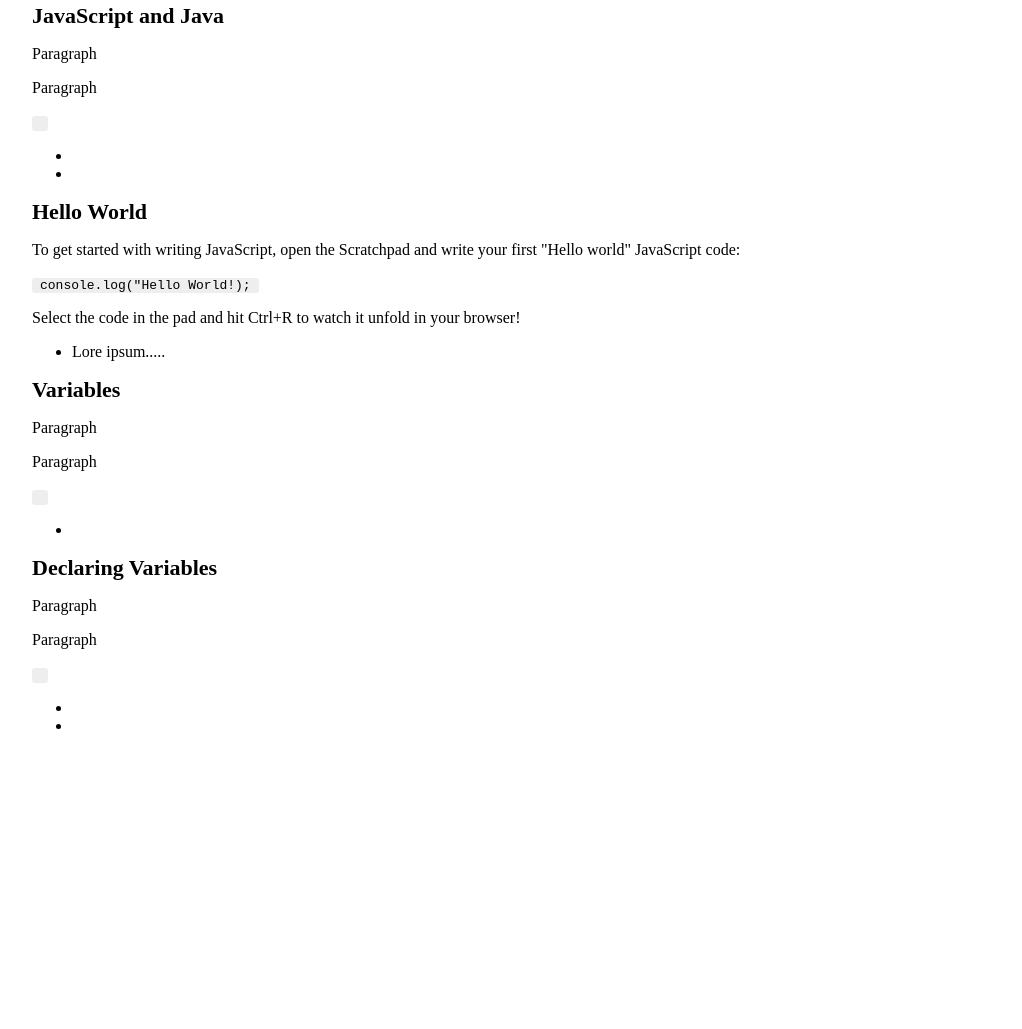
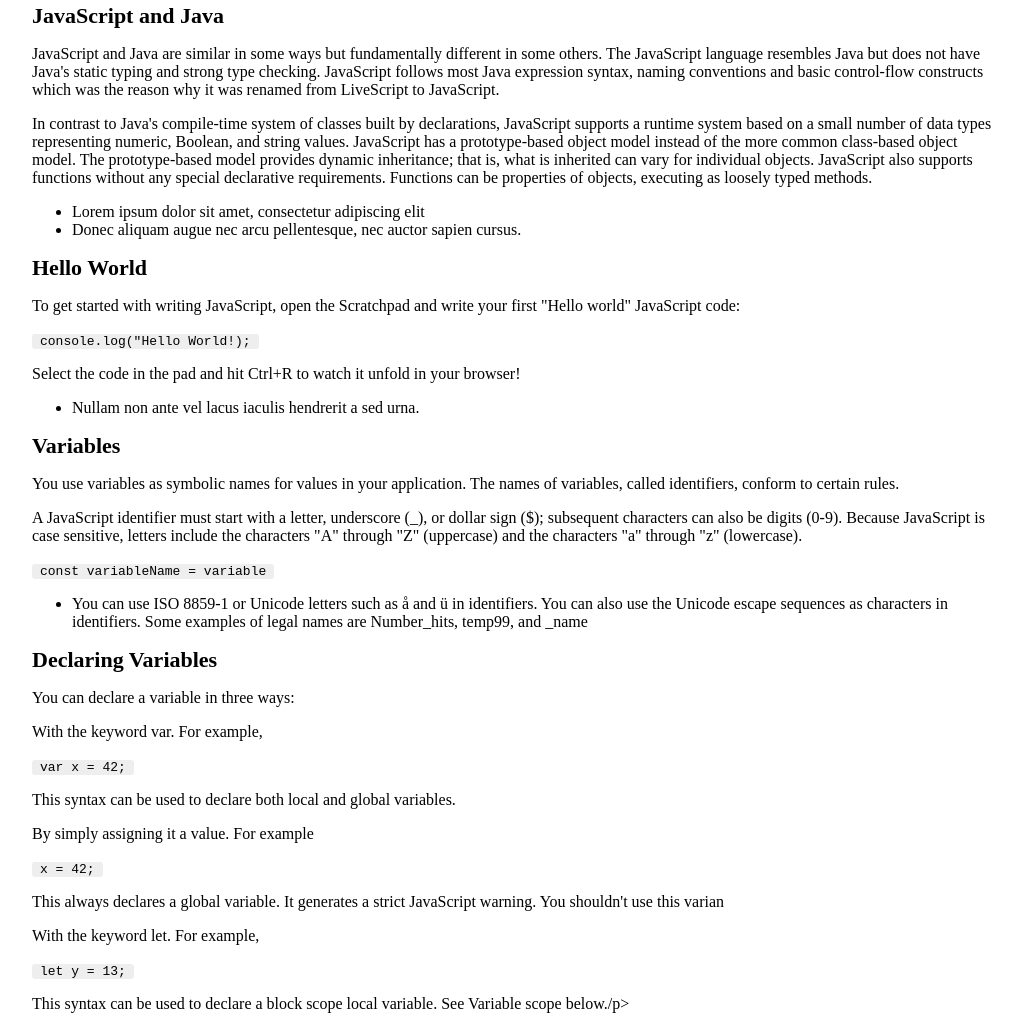
Before and after one commit to anetSzajo/technical-documentation-page, a plain HTML site: page index.html in a window 1280 px wide. Shown: the part 477-1506 px from the top of the page, without its empty margins (128-1150 px from the left). Before the commit the page ends 1228 px from the top, so only its background shows below. Drawn offline with Linux system fonts and the light colour scheme.

Commit message:
add page content

```diff
--- a/index.html
+++ b/index.html
@@ -33,44 +33,54 @@
                 <a class="anchor" id="javaScript_and_java"></a>
                 <section id="javaScript_and_java" class="main-section">
                     <header>JavaScript and Java</header>
-                    <p>Paragraph</p>
-                    <p>Paragraph</p>
-                    <code></code>
+                    <article>
+                        <p>JavaScript and Java are similar in some ways but fundamentally different in some others. The JavaScript language resembles Java but does not have Java's static typing and strong type checking. JavaScript follows most Java expression syntax, naming conventions and basic control-flow constructs which was the reason why it was renamed from LiveScript to JavaScript.</p>
+                        <p>In contrast to Java's compile-time system of classes built by declarations, JavaScript supports a runtime system based on a small number of data types representing numeric, Boolean, and string values. JavaScript has a prototype-based object model instead of the more common class-based object model. The prototype-based model provides dynamic inheritance; that is, what is inherited can vary for individual objects. JavaScript also supports functions without any special declarative requirements. Functions can be properties of objects, executing as loosely typed methods.</p>
                         <ul>
-                        <li></li>
-                        <li></li>
+                            <li>Lorem ipsum dolor sit amet, consectetur adipiscing elit</li>
+                            <li>Donec aliquam augue nec arcu pellentesque, nec auctor sapien cursus.</li>
                         </ul>
+                    </article>
                 </section>
                 <a class="anchor" id="hello_world"></a>
                 <section id="hello_world" class="main-section">
                     <header>Hello World</header>
+                    <article>
                         <p>To get started with writing JavaScript, open the Scratchpad and write your first "Hello world" JavaScript code:</p>
                         <code>console.log("Hello World!);</code>
                         <p>Select the code in the pad and hit Ctrl+R to watch it unfold in your browser!</p>
                         <ul>
-                        <li>Lore ipsum.....</li>
+                            <li>Nullam non ante vel lacus iaculis hendrerit a sed urna.</li>
                         </ul>
+                    </article>
                 </section>
                 <a class="anchor" id="variables""></a>
                 <section id="variables" class="main-section">
                     <header>Variables</header>
-                    <p>Paragraph</p>
-                    <p>Paragraph</p>
-                    <code></code>
+                    <article>
+                        <p>You use variables as symbolic names for values in your application. The names of variables, called identifiers, conform to certain rules.</p>
+                        <p>A JavaScript identifier must start with a letter, underscore (_), or dollar sign ($); subsequent characters can also be digits (0-9). Because JavaScript is case sensitive, letters include the characters "A" through "Z" (uppercase) and the characters "a" through "z" (lowercase).</p>
+                        <code>const variableName = variable</code>
                         <ul>
-                        <li></li>
+                            <li>You can use ISO 8859-1 or Unicode letters such as å and ü in identifiers. You can also use the Unicode escape sequences as characters in identifiers. Some examples of legal names are Number_hits, temp99, and _name</li>
                         </ul>
+                    </article>
                 </section>
                 <a class="anchor" id="declaring_variables"></a>
                 <section id="declaring_variables" class="main-section">
                     <header>Declaring Variables</header>
-                    <p>Paragraph</p>
-                    <p>Paragraph</p>
-                    <code></code>
-                    <ul>
-                        <li></li>
-                        <li></li>
-                    </ul>
+                    <article>
+                        <p>You can declare a variable in three ways:</p>
+                        <p>With the keyword var. For example,</p>
+                        <code>var x = 42;</code>
+                        <p>This syntax can be used to declare both local and global variables.</p>
+                        <p>By simply assigning it a value. For example</p>
+                        <code>x = 42;</code>
+                        <p>This always declares a global variable. It generates a strict JavaScript warning. You shouldn't use this varian</p>
+                        <p>With the keyword let. For example,</p>
+                        <code>let y = 13;</code>
+                        <p>This syntax can be used to declare a block scope local variable. See Variable scope below./p>
+                    </article>
                 </section>
            </section>
         </main>
```
Lines whose indentation alone changed are shown as unchanged.
